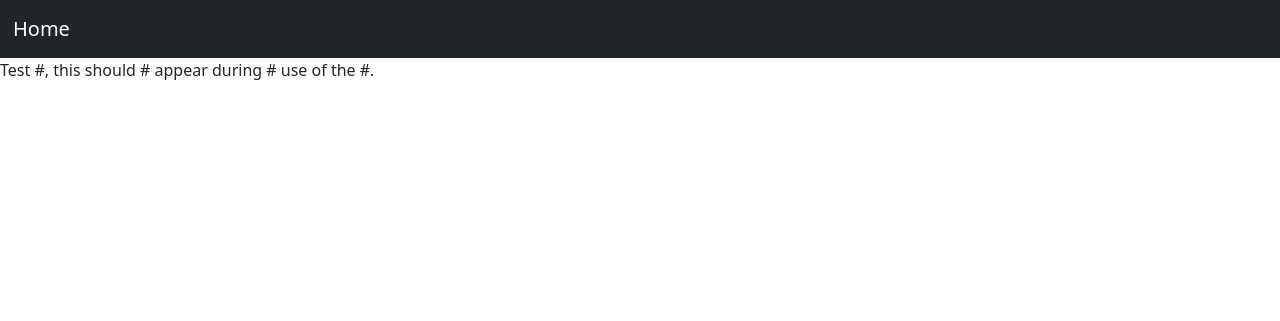
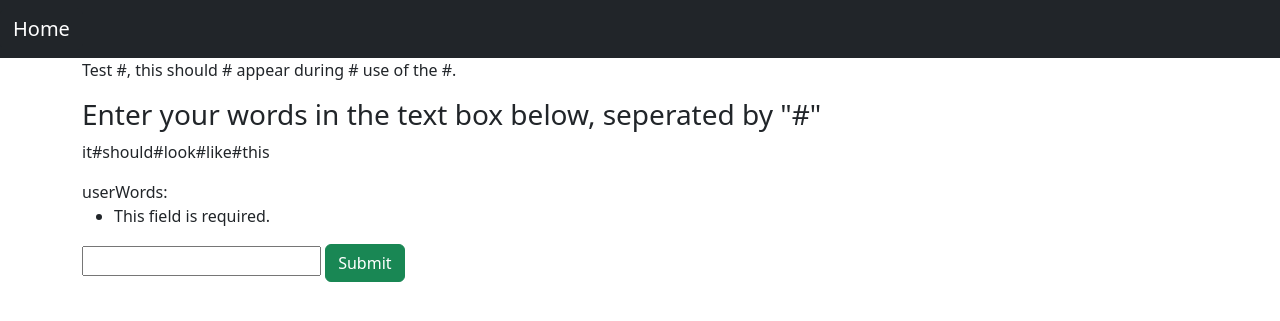
Before and after one commit to exoxander/cs3620_madlibs, a Django app: page /madlibs/home/1 in a window 1280 px wide. Shown: the top 321 px of the page. Run offline with Django 3.2, Linux system fonts and the light colour scheme; data comes from the database, SQL or seed files in the repository; both versions use the stored data as it was after the commit.

Commit message:
user can enter words and replace placeholders in the string

```diff
--- /dev/null
+++ b/madlibsapp/forms.py
@@ -0,0 +1,4 @@
+from django import forms
+
+class WordInputForm(forms.Form):
+    inputWords = forms.CharField(label="userWords", max_length=(1024))
--- a/madlibsapp/models.py
+++ b/madlibsapp/models.py
@@ -6,15 +6,13 @@ class Story(models.Model):
         result = ""
 
         #chunks seperated by input spots
-        sections = self.words.split("<>")
+        sections = self.words.split("#")
 
         #rebuild string with input spots filled
-        for i in sections:
+        for i in range(len(sections)):
             result += sections[i]
             if(i < len(inputWords)):
                 result += inputWords[i]
-            else:
-                result += "<#>"
 
         return result
 
--- a/madlibsapp/templates/madlibs/home.html
+++ b/madlibsapp/templates/madlibs/home.html
@@ -9,10 +9,27 @@
 </head>
 <body>
     {% block body %}
-    <div>
-        <p>
-            {{ item }}
-        </p>
+    <div class="container">
+        <div>
+            <p>
+                {{ item }}
+            </p>
+        </div>
+        <div>
+            <h3>
+                Enter your words in the text box below, seperated by "#"
+            </h3>
+            <p>
+                it#should#look#like#this
+            </p>
+        </div>
+        <div>
+            <form method="POST">
+                {% csrf_token %}
+                {{ form }}
+                <button type="submit" class="btn btn-success">Submit</button>
+            </form>
+        </div>
     </div>
     {% endblock %}
 </body>
--- /dev/null
+++ b/madlibsapp/templates/madlibs/wordForm.html
@@ -0,0 +1,5 @@
+<form method="POST">
+    <label for="userWords">Input here</label>
+    <input type="text" name="userWords" />
+    <button type="submit" class="btn btn-success">Submit</button>
+</form>
--- a/madlibsapp/views.py
+++ b/madlibsapp/views.py
@@ -2,6 +2,7 @@ from django.shortcuts import render
 from django.shortcuts import redirect
 from .models import *
 from django.template import loader
+from .forms import *
 
 # Create your views here.
 def default(request):
@@ -14,7 +15,14 @@ def home(request,id):
         item = Story.objects.get(pk=1)
 
     words = str(item)
+    form = WordInputForm(request.POST)
 
-    context={"item":words}
+    if(request.method == "POST"):
+        if form.is_valid():
+            words = item.Format(form.cleaned_data["inputWords"].split("#"))
+
+    context={"item":words, "form":form}
+
+
 
     return render(request, "madlibs/home.html", context)
```
Also changed, not shown: db.sqlite3.
